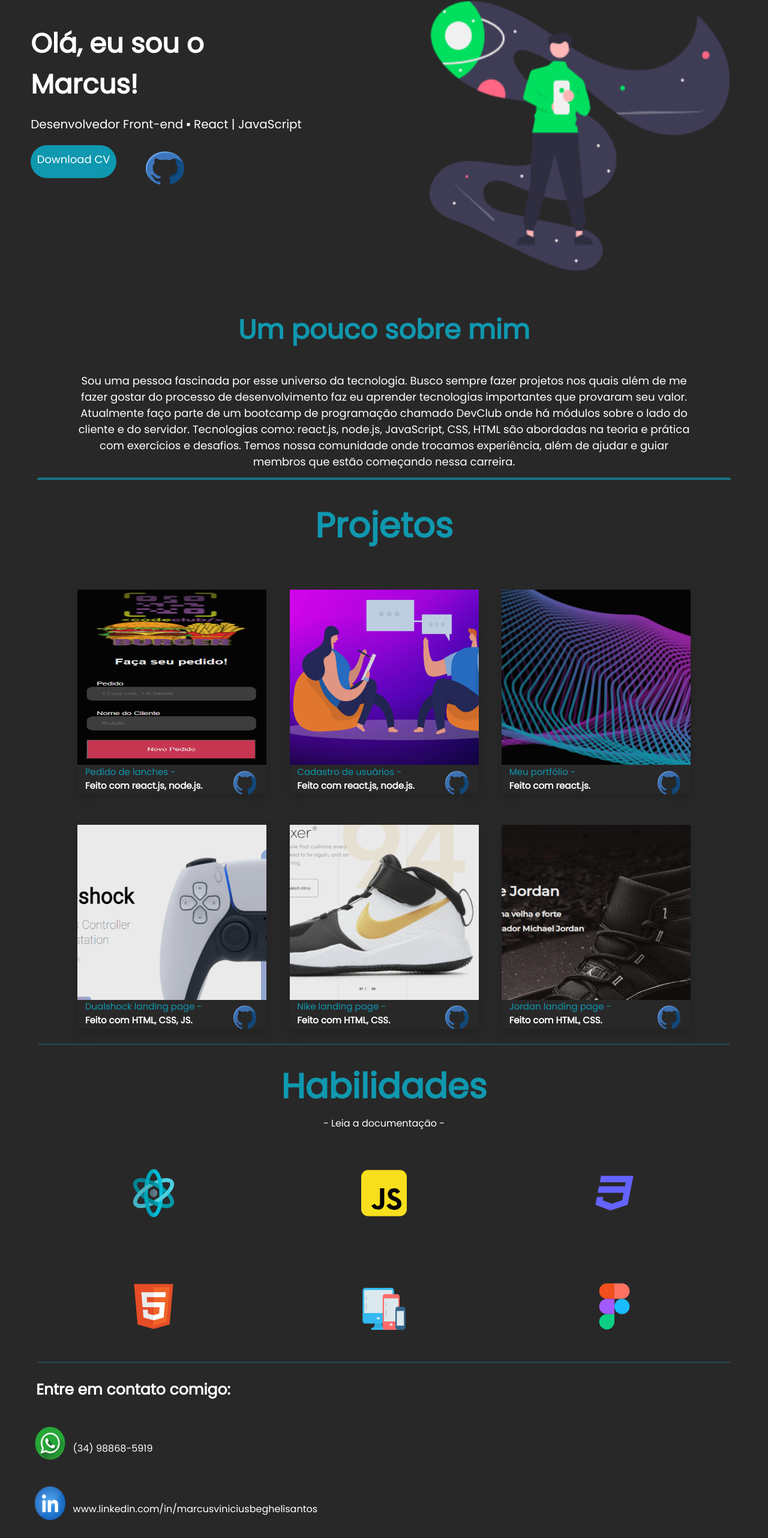
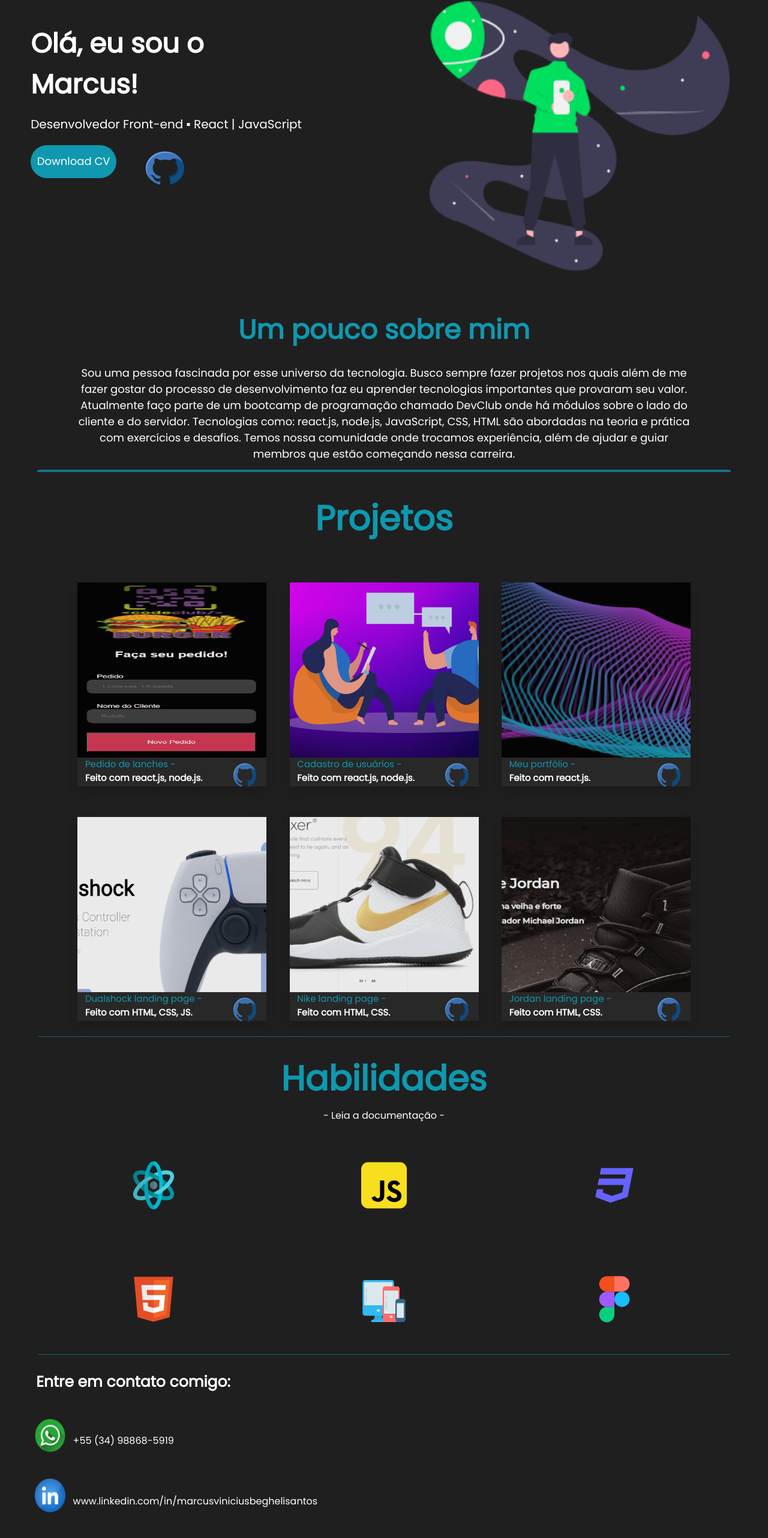
Before and after one commit to marcusvinicius0/meu-portfolio-v1.3, a React (Create React App) app: page / in a window 1280 px wide. Shown: the part 158-2722 px from the top of the page at 60% size. Built offline with nearby package versions, Linux system fonts and the light colour scheme.

Commit message:
responsividade completo

```diff
--- a/src/App.js
+++ b/src/App.js
@@ -161,7 +161,7 @@ function App() {
           <div className="contatos">
             <a href="https://wa.me/5534988685919" target="_blank" rel="noreferrer">
               <img src={WppImg} alt="whatsapp" />
-              <p>(34) 98868-5919</p>
+              <p>+55 (34) 98868-5919</p>
             </a>
             <a href="https://www.linkedin.com/in/marcusviniciusbeghelisantos/" target="_blank" rel="noreferrer">
               <img src={InImg} alt="linkedin" />
--- a/src/GlobalStyle/GlobalStyle.css
+++ b/src/GlobalStyle/GlobalStyle.css
@@ -3,7 +3,7 @@ body {
     padding: 0;
     margin: 0;
     box-sizing: border-box;
-    background-color: rgb(41, 40, 40);
+    background-color: rgb(32, 31, 31);
     color: white;
     font-family: 'Poppins', sans-serif;
 }
--- a/src/style.js
+++ b/src/style.js
@@ -115,8 +115,12 @@ export const IntroductionSection = styled.div`
         @media (max-width: 487px){margin-left: -17vw}
 
         p{
-            padding-top: 1.8vw;
+            padding-top: 2vw;
             font-size: 18px;
+            @media (min-width: 846px) and (max-width: 934px){padding-top: 2.5vw}
+            @media (min-width: 757px) and (max-width: 845px){padding-top: 2.5vw}
+            @media (min-width: 668px) and (max-width: 756px){padding-top: 2.5vw}
+            @media (min-width: 577px) and (max-width: 667px){padding-top: 3vw}
             @media (min-width: 488px) and (max-width: 576px){padding-top: 3.5vw};
             @media (max-width: 487px){padding-top: 3.5vw};
         }
@@ -139,9 +143,9 @@ export const IntroductionSection = styled.div`
         @media (min-width: 846px) and (max-width: 934px){margin-top: -5.1vw; margin-left: 22vw; width: 6vw}
         @media (min-width: 757px) and (max-width: 845px){margin-top: -5.5vw; margin-left: 10vw; width: 7vw}
         @media (min-width: 668px) and (max-width: 756px){margin-top: -6.2vw; margin-left: 10vw; width: 8vw}
-        @media (min-width: 577px) and (max-width: 667px){margin-top: -6.5vw; margin-left: 10vw; width: 8vw}
+        @media (min-width: 577px) and (max-width: 667px){margin-top: -8.5vw; margin-left: 14vw; width: 9vw}
         @media (min-width: 488px) and (max-width: 576px){margin-top: -10vw; margin-left: 13vw; width: 10vw}
-        @media (max-width: 487px){margin-top: -10vw; margin-left: 15vw; width: 10vw}
+        @media (max-width: 487px){margin-top: -11.5vw; margin-left: 19vw; width: 12vw}
     }
 `
 
@@ -164,7 +168,7 @@ export const AboutMeSection = styled.div`
     }
 
     p{
-        margin-top: -10vw;
+        margin-top: -11vw;
         text-align: center;
         font-size: 18px;
         padding: 10vw;
@@ -238,13 +242,26 @@ export const ProjectSection = styled.div`
             width: 3vw;
             height: 5vh;
             position: absolute;
+            background-size: cover;
             margin-left: 8vw;
             margin-top: -4vw;
+            @media (min-width: 1080px) and (max-width: 1115px){margin-left: 10vw; margin-top: -5vw; width: 3.5vw}
+            @media (min-width: 1024px) and (max-width: 1079px){margin-left: 10vw; margin-top: -5.3vw; width: 3.5vw}
+            @media (min-width: 935px) and (max-width: 1023px){margin-left: 11.5vw; margin-top: -5.4vw; width: 3.5vw}
+            @media (min-width: 870px) and (max-width: 934px){margin-left: 13vw; margin-top: -5.9vw; width: 3.5vw }
+            @media (min-width: 805px) and (max-width: 869px){margin-left: 14vw; margin-top: -7.2vw; width: 4vw}
+            @media (min-width: 750px) and (max-width: 804px){margin-left: 15vw; margin-top: -7.5vw; width: 4vw}
+            @media (min-width: 700px) and (max-width: 749px){margin-left: 16vw; margin-top: -8vw; width: 4.5vw}
+            @media (min-width: 650px) and (max-width: 699px){margin-left: 17vw; margin-top: -8.5vw; width: 5vw}
+            @media (min-width: 600px) and (max-width: 649px){margin-left: 18vw; margin-top: -9vw; width: 5.5vw}
+            @media (min-width: 550px) and (max-width: 599px){margin-left: 19vw; margin-top: -9.5vw; width: 6vw}
+            @media (min-width: 500px) and (max-width: 549px){margin-left: 21vw; margin-top: -10.8vw; width: 6.5vw}
+            @media (min-width: 450px) and (max-width: 499px){margin-left: 23vw; margin-top: -12vw; width: 7vw}
+            @media (max-width: 449px){margin-left: 26vw; margin-top: -13.5vw; width: 8vw}
             &:hover {
             -webkit-transform: scale(1.1);
             transform: scale(1.1);
             transition: 0.3s;
-            @media (min-width: 950px) and (max-width: 1115px){margin-left: 5vw}
         }
     }
 }
@@ -272,6 +289,7 @@ export const SkillsSection = styled.div`
     p{
         text-align: center;
         margin-top: -5.5vw;
+        @media (max-width: 487px){margin-top: -14vw; margin-bottom: 18vw}
     }
 
     .tecnologias-img{
@@ -298,7 +316,7 @@ export const SkillsSection = styled.div`
       &:hover {
         -webkit-transform: scale(1.1);
         transform: scale(1.1);
-        transition: 0.3s;
+        transition: 0.5s;
         opacity: 0.5;
         }
         @media (min-width: 935px) and (max-width: 1023px){width: 8vw}
@@ -307,7 +325,7 @@ export const SkillsSection = styled.div`
         @media (min-width: 668px) and (max-width: 756px){width: 9vw}
         @media (min-width: 577px) and (max-width: 667px){width: 9vw}
         @media (min-width: 488px) and (max-width: 576px){width: 11vw}
-        @media (max-width: 487px){width: 11vw}
+        @media (max-width: 487px){width: 14vw}
     }
 
     .mediaqueries{
@@ -317,7 +335,7 @@ export const SkillsSection = styled.div`
         @media (min-width: 668px) and (max-width: 756px){width: 9vw}
         @media (min-width: 577px) and (max-width: 667px){width: 9vw}
         @media (min-width: 488px) and (max-width: 576px){width: 11vw}
-        @media (max-width: 487px){width: 11vw}
+        @media (max-width: 487px){width: 13vw}
     }
 
     hr{
@@ -370,7 +388,7 @@ export const ContactSection = styled.div`
         @media (min-width: 668px) and (max-width: 756px){width: 7vw}
         @media (min-width: 577px) and (max-width: 667px){width: 7vw}
         @media (min-width: 488px) and (max-width: 576px){width: 8vw}
-        @media (max-width: 487px){width: 8vw}
+        @media (max-width: 487px){width: 10vw}
     }
 
     p{
@@ -381,14 +399,14 @@ export const ContactSection = styled.div`
             color: #0F98AF;
             transition: 0.3s;
         }
-        @media (min-width: 1024px) and (max-width: 1115px){margin-top: -3vw; margin-left: 6vw}
+        @media (min-width: 1024px) and (max-width: 1115px){margin-top: -3.5vw; margin-left: 6vw}
         @media (min-width: 935px) and (max-width: 1025px){margin-top: -3.3vw; margin-left: 7vw}
         @media (min-width: 846px) and (max-width: 934px){margin-top: -3.7vw; margin-left: 7vw}
         @media (min-width: 757px) and (max-width: 845px){margin-top: -3.9vw; margin-left: 9vw}
-        @media (min-width: 668px) and (max-width: 756px){margin-top: -4vw; margin-left: 9vw}
-        @media (min-width: 577px) and (max-width: 667px){margin-top: -4vw; margin-left: 9vw}
+        @media (min-width: 668px) and (max-width: 756px){margin-top: -5vw; margin-left: 9vw}
+        @media (min-width: 577px) and (max-width: 667px){margin-top: -6vw; margin-left: 9vw}
         @media (min-width: 488px) and (max-width: 576px){margin-top: -7vw; margin-left: 12vw; font-size: 13px}
-        @media (max-width: 487px){margin-top: -6vw; margin-left: 11vw; font-size: 13px}
+        @media (max-width: 487px){margin-top: -8.5vw; margin-left: 12vw; font-size: 13px}
     }
 `
 
```
